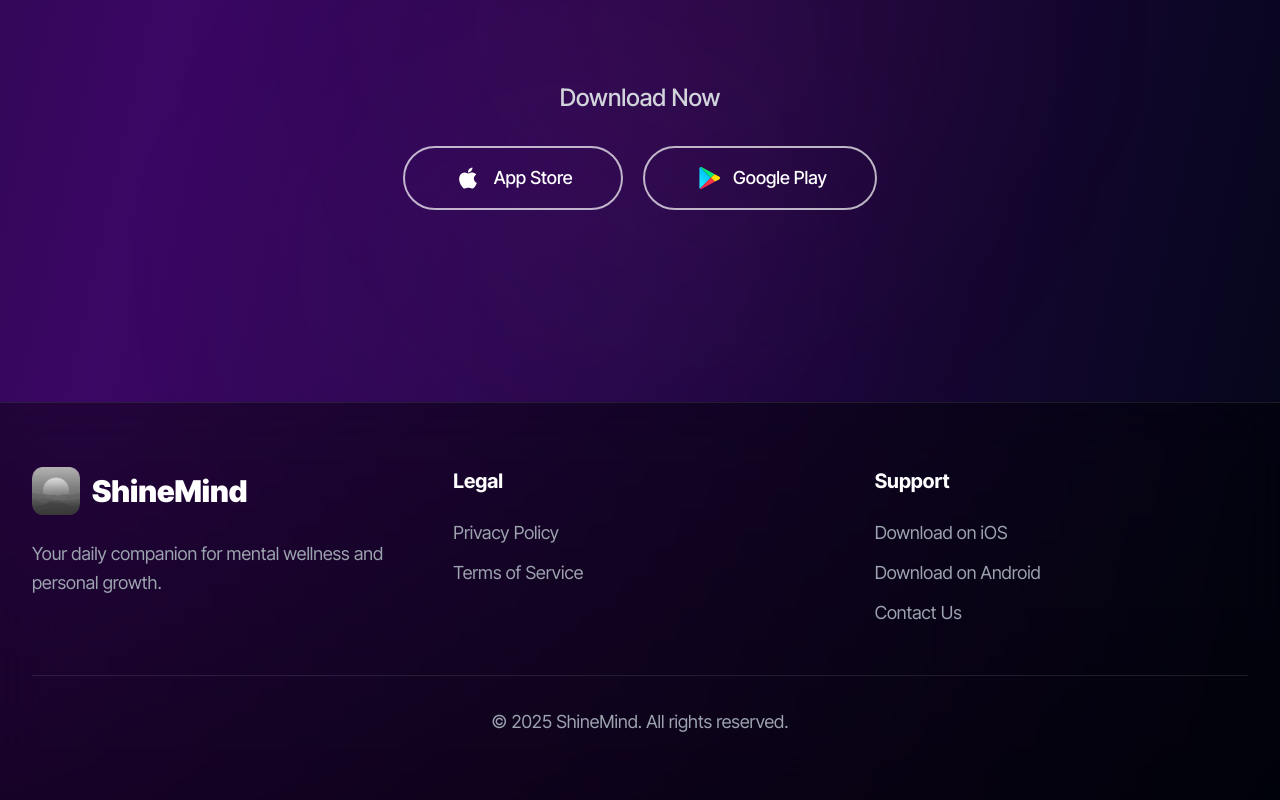
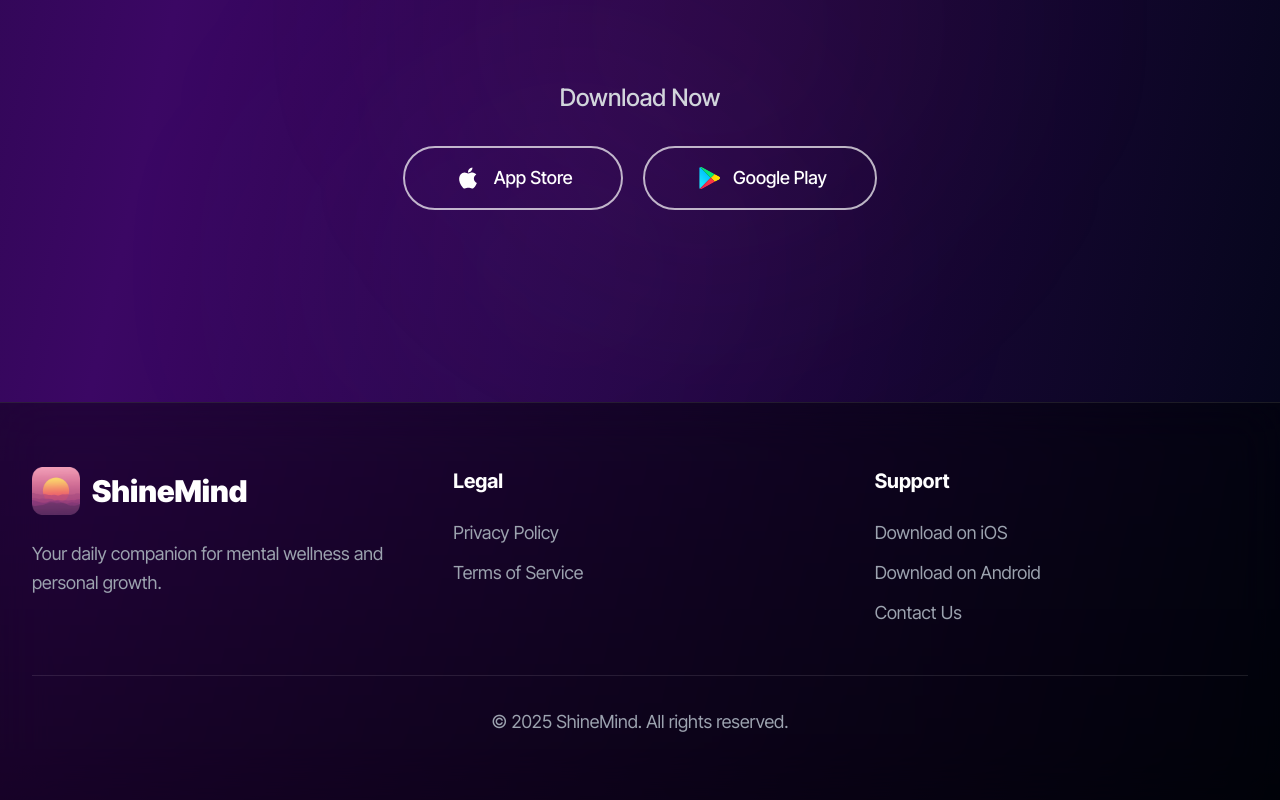
Before and after one commit to shinemind/shinemind.github.io, a Next.js app: page / in a window 1280 px wide. Shown: the part 4988-5788 px from the top of the page. Built offline with nearby package versions, Linux system fonts and the light colour scheme.

Commit message:
chore: update footer

```diff
--- a/app/page.tsx
+++ b/app/page.tsx
@@ -711,7 +711,7 @@
             <div>
               <div className="flex items-center gap-3 mb-6">
                 <Image
-                  src="/footer.png"
+                  src="/logo.png"
                   alt="ShineMind"
                   width={48}
                   height={48}
```
